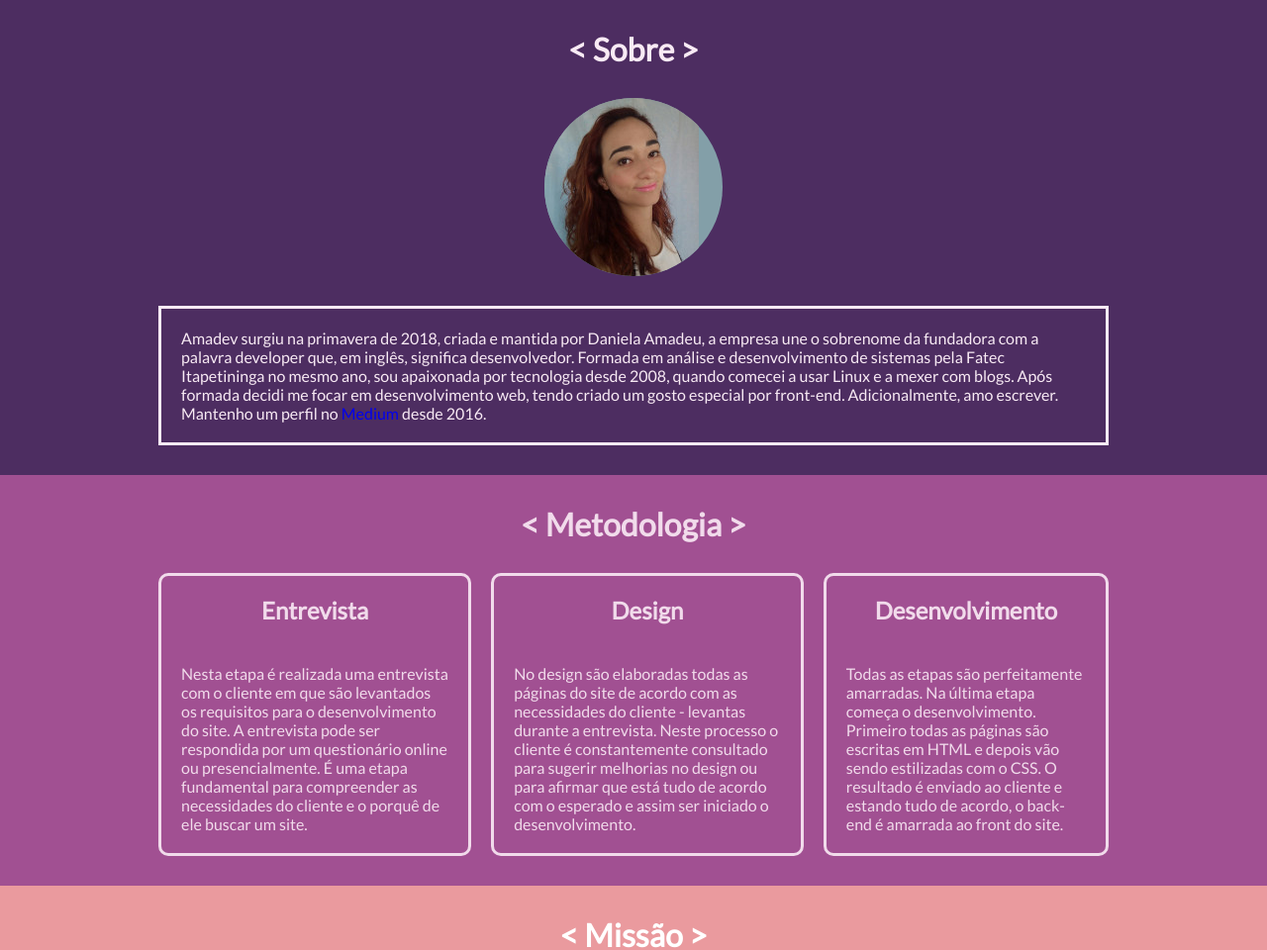
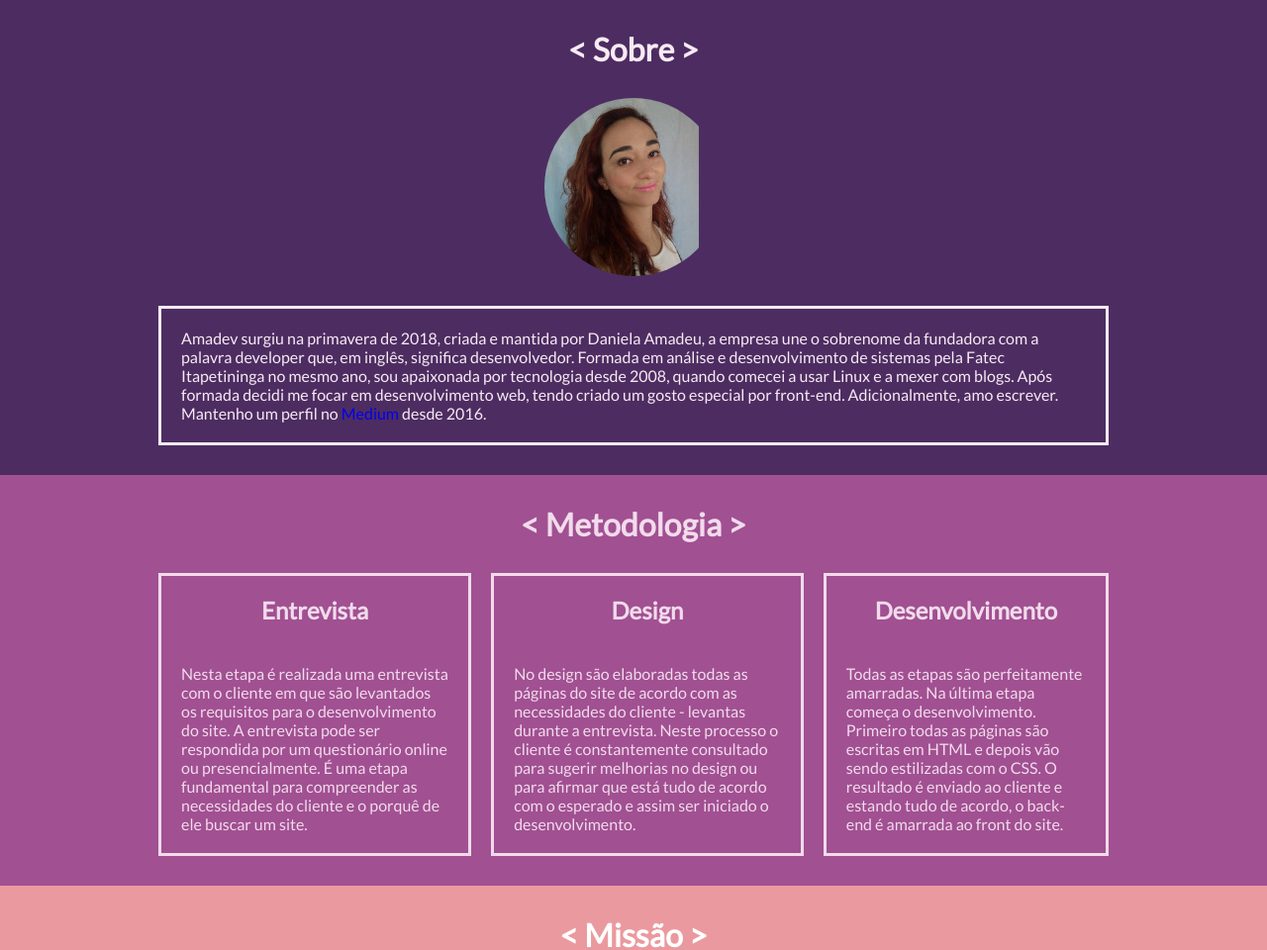
Before and after one commit to daniamadev/site-amadev, a Jekyll site: the page built from index.md, in a window 1280 px wide. Shown: the part 699-1659 px from the top of the page at 99% size. Built offline with Jekyll 4.4.1, drawn with Linux system fonts in a browser that asks for light colours.

Commit message:
CSS update

```diff
--- a/assets/style.css
+++ b/assets/style.css
@@ -121,7 +121,6 @@ h1 {
 }
 
 .avatar {
-  background-color: #839FA8;
   background-size: cover;
   margin: 0 auto;
   width: 180px;
@@ -149,7 +148,6 @@ h1 {
 
 .metodologia-item {
   border: 3px solid #f1dbeb;
-  border-radius: 10px;
   margin-right: 20px;
   margin-bottom: 30px;
 }
```
